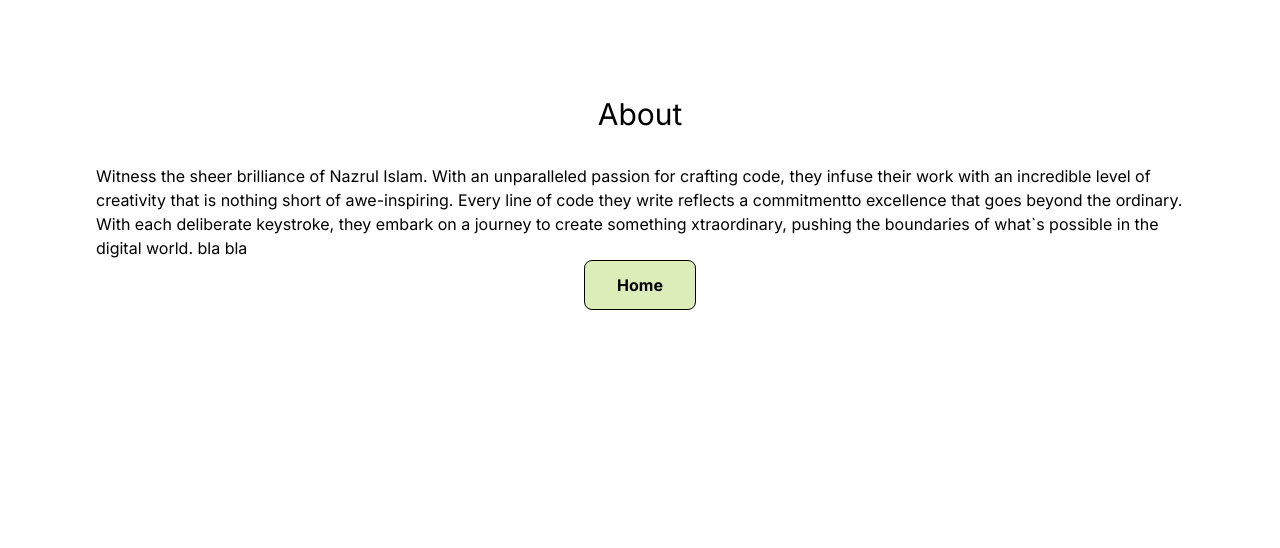
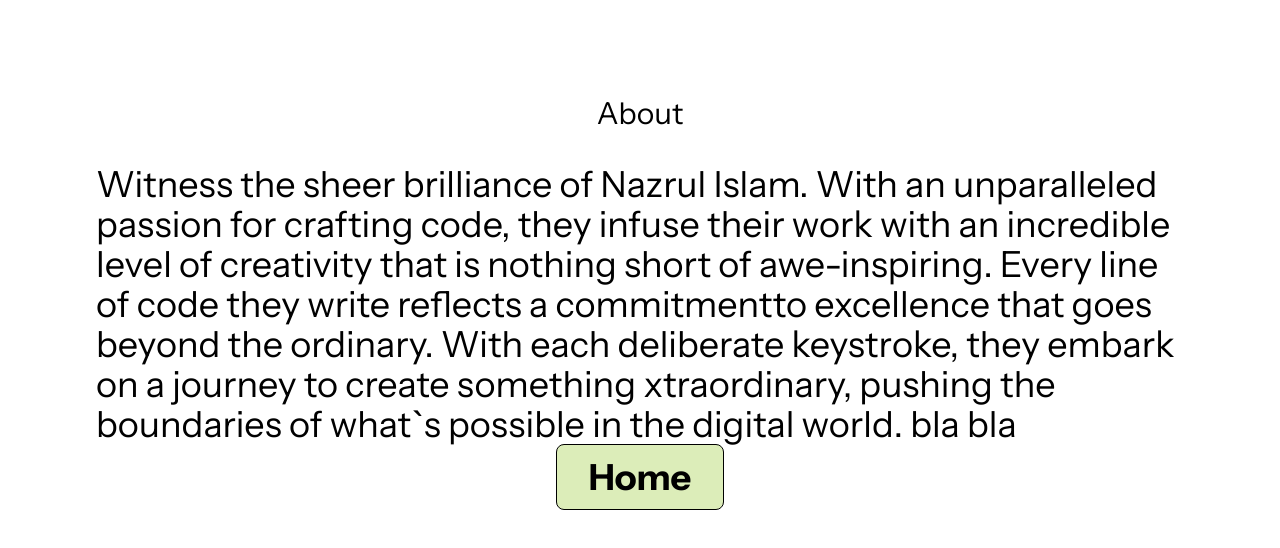
Before and after one commit to nazrulislambhat/nazrulOLDCodebase, a Next.js app: page /about in a window 1280 px wide. Shown: the top 548 px of the page. Built offline with nearby package versions, Linux system fonts and the light colour scheme.

Commit message:
added fonts

```diff
--- a/app/layout.tsx
+++ b/app/layout.tsx
@@ -1,8 +1,18 @@
 import './globals.css';
 import type { Metadata } from 'next';
-import { Inter } from 'next/font/google';
+import { Silkscreen, Instrument_Sans } from 'next/font/google';
 
-const inter = Inter({ subsets: ['latin'] });
+const silk = Silkscreen({
+  weight: '400',
+  subsets: ['latin'],
+});
+
+const silkBold = Silkscreen({
+  weight: '700',
+  subsets: ['latin'],
+});
+
+const instrument = Instrument_Sans({ subsets: ['latin'] });
 
 export const metadata: Metadata = {
   title: 'Nazrul Islam - Full Stack Engineer | Software Developer',
@@ -16,7 +26,9 @@ export default function RootLayout({
 }) {
   return (
     <html lang="en">
-      <body className={inter.className}>{children}</body>
+      <body className={`${instrument.className} bg-white text-4xl`}>
+        {children}
+      </body>
     </html>
   );
 }
--- a/app/page.tsx
+++ b/app/page.tsx
@@ -2,8 +2,6 @@ import Image from 'next/image';
 
 export default function Home() {
   return (
-    <main className="flex min-h-screen flex-col items-center justify-between p-24">
-
-    </main>
+    <main className="flex min-h-screen flex-col items-center justify-between p-24"></main>
   );
 }
```
